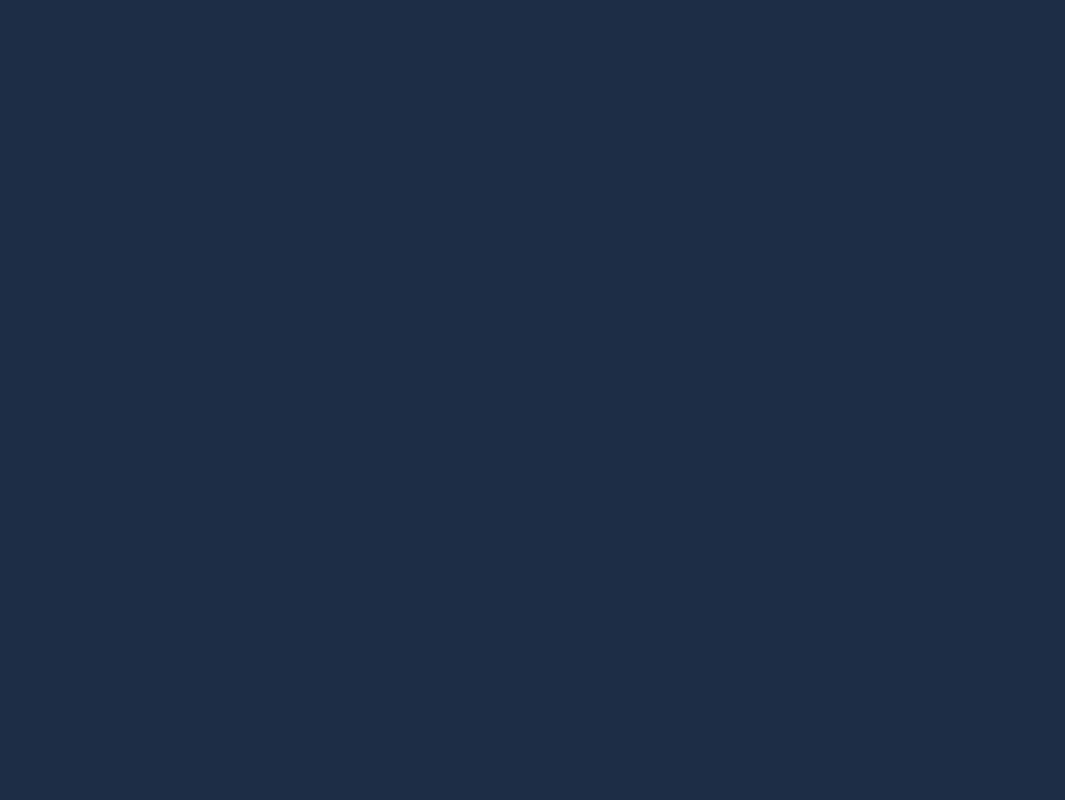
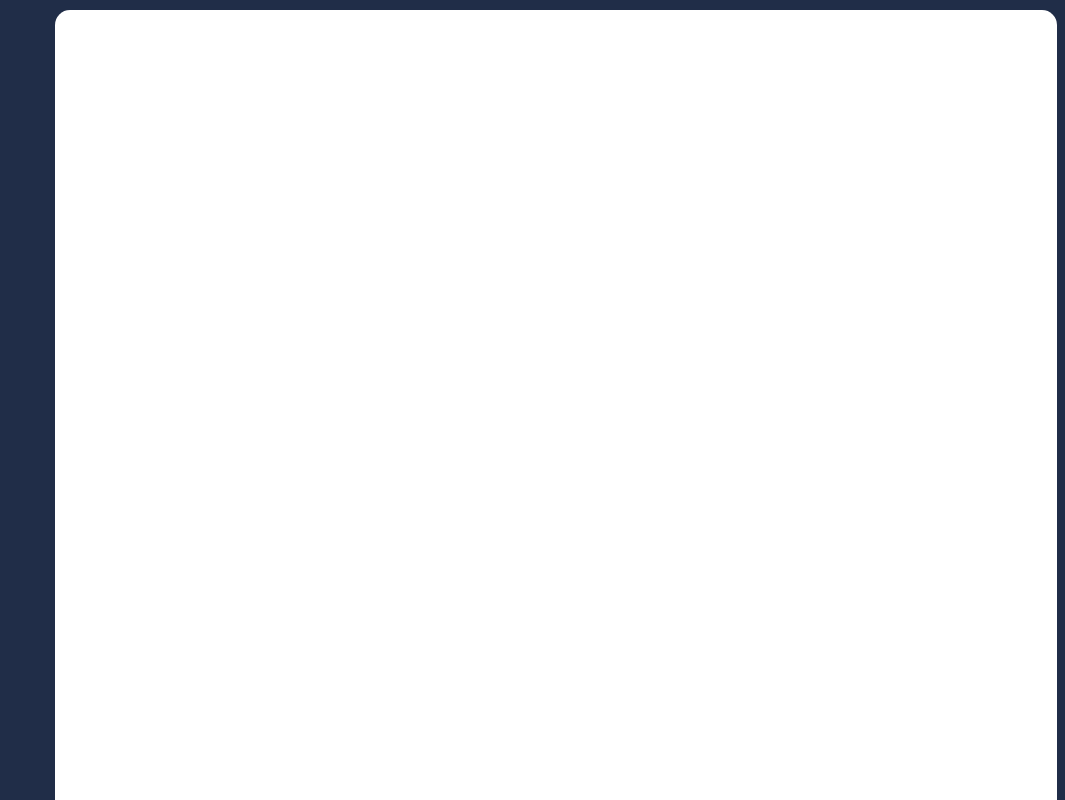
Before and after one commit to grif-inc/ToDo-list, a Vue app: page /main in a window 1280 px wide. Shown: the whole page, without its empty margins (215-1280 px from the left). Built offline with nearby package versions, Linux system fonts and the light colour scheme; a web font is replaced by a local one.

Commit message:
create container

```diff
--- a/src/components/PageMain.vue
+++ b/src/components/PageMain.vue
@@ -1,7 +1,9 @@
 <template>
     <div class="main">
-        <div class="sidebar"></div>
-        <div class="page"></div>
+        <div class="container">
+            <div class="page"></div>
+        </div>
+
     </div>
 </template>
 
@@ -16,5 +18,9 @@ export default {
         width: 100%;
         height: 100vh;
         background-color: #202D48;
+        padding-top: 10px;
+        padding-right: 8px;
+        overflow: auto;
     }
+
 </style>
--- a/src/css/container.css
+++ b/src/css/container.css
@@ -1,4 +1,9 @@
 .container {
-    margin: 0 auto;
-    max-width: 1000px;
-  }
+  margin-left: 270px; /*временно*/
+  max-width: 1160px;
+  height: 100%;
+  background-color: white;
+  border-top-left-radius: 15px;
+  border-top-right-radius: 15px;
+  padding: 40px 60px 0 50px;
+}
```
Also changed, not shown: src/components/PageSidebar.vue (added, +13 -0 lines).
